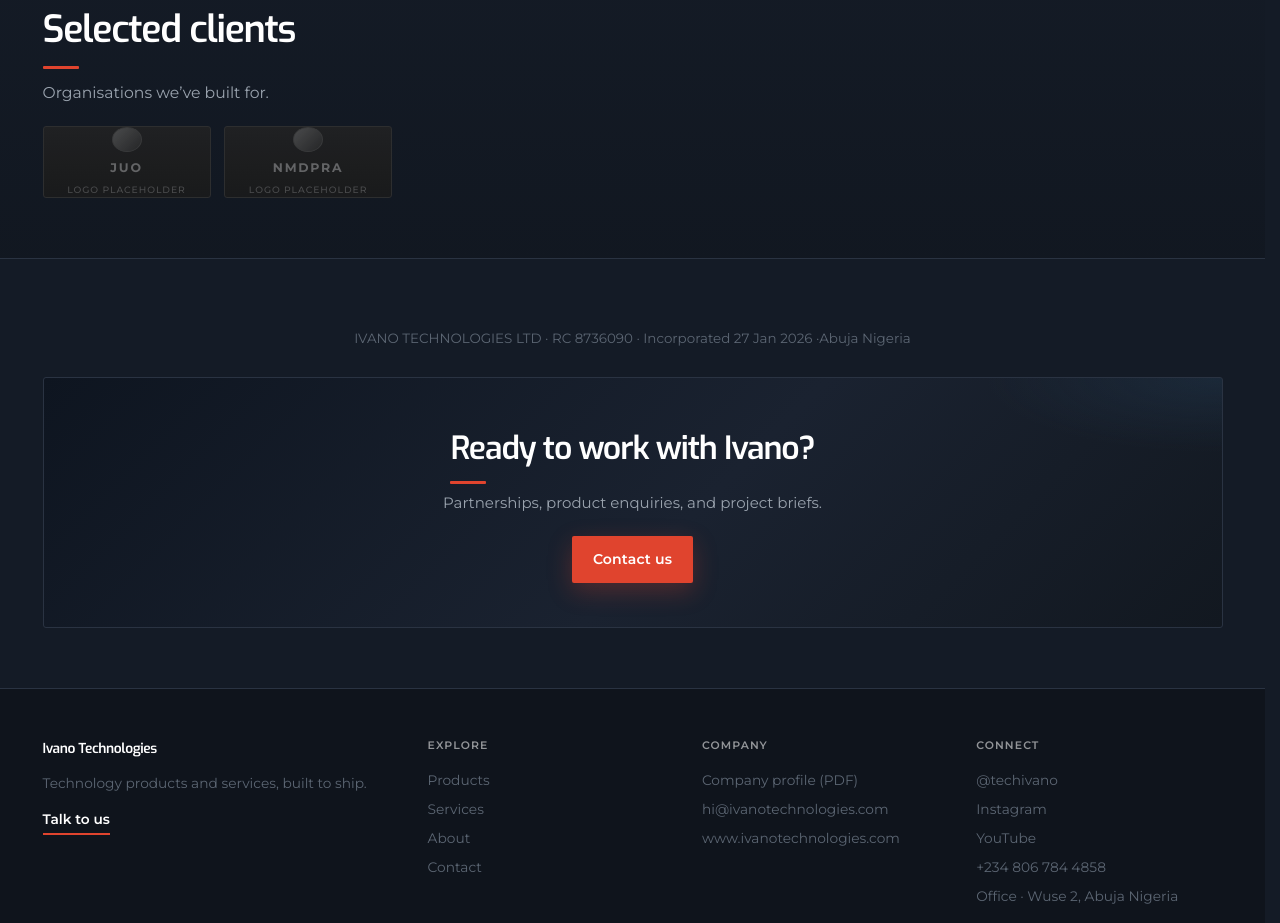
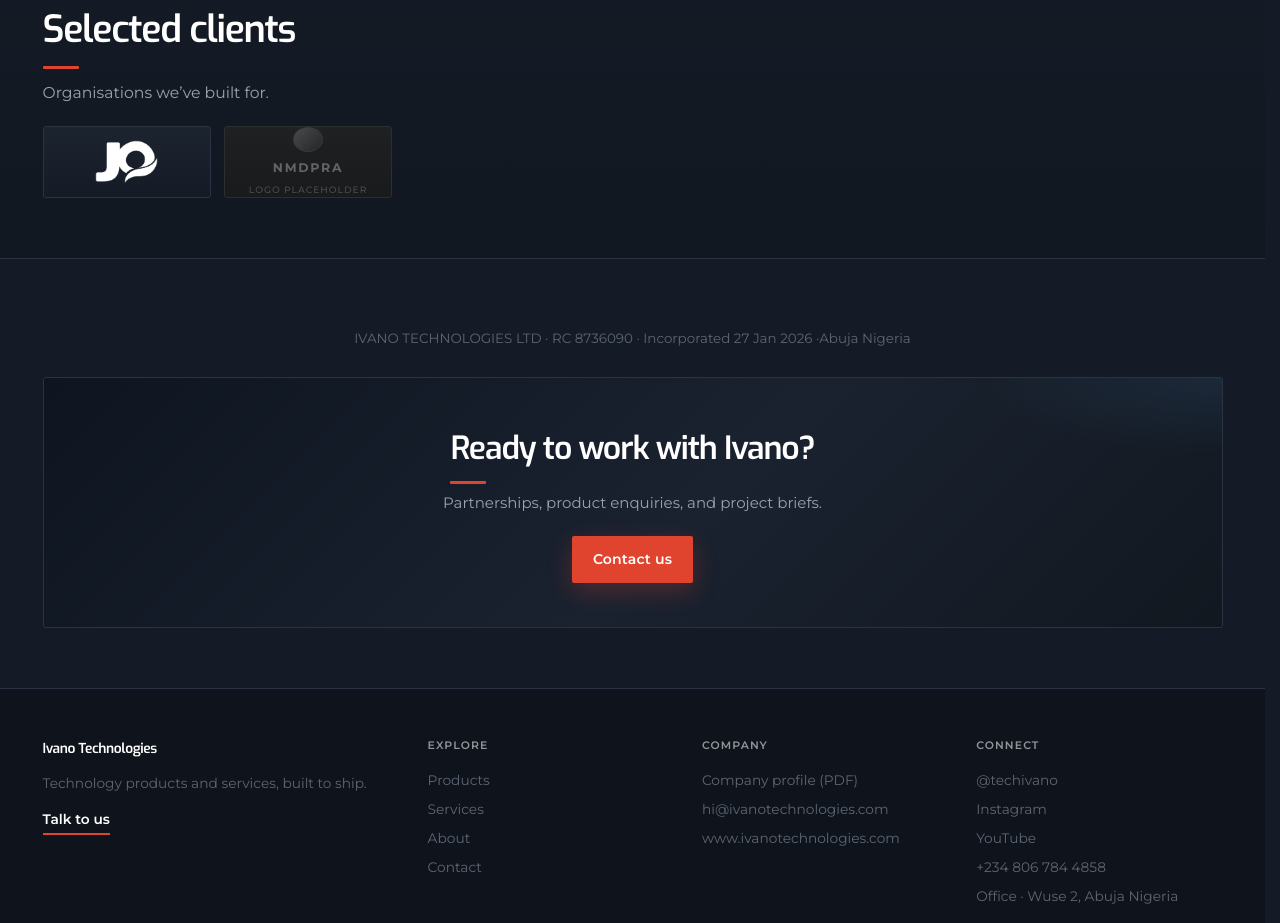
Before and after one commit to Ivano-Technologies/web-ivano, a Next.js app: page / in a window 1280 px wide. Shown: the part 2920-3843 px from the top of the page. Built offline with nearby package versions, Linux system fonts and the light colour scheme; no server answers.

Commit message:
Land JUO white mono mark on Selected clients
Replace the grey JUO placeholder with the Design SoT white JO silhouette on the navy clients strip. NMDPRA stays a grey placeholder. Set the nav IV1 mark alt to Ivano Technologies.

Co-authored-by: Kezie  <Kezi3@users.noreply.github.com>

```diff
--- a/app/globals.css
+++ b/app/globals.css
@@ -1066,6 +1066,19 @@ section { padding: 2.5rem 0; position: relative; }
   text-transform: uppercase;
   letter-spacing: 0.1em;
 }
+.client-tile--mark {
+  filter: none;
+  opacity: 1;
+}
+.client-tile--mark::before {
+  content: none;
+  display: none;
+}
+.client-tile--mark img {
+  width: auto;
+  height: 44px;
+  object-fit: contain;
+}
 
 .trust {
   text-align: center;
--- a/app/page.tsx
+++ b/app/page.tsx
@@ -1,3 +1,4 @@
+import Image from "next/image";
 import Link from "next/link";
 import { HeroChips } from "@/components/HeroChips";
 import { HeroGlobeArt } from "@/components/HeroGlobeArt";
@@ -144,12 +145,13 @@ export default function HomePage() {
             <p className="muted">Organisations we’ve built for.</p>
           </div>
           <div className="clients-row">
-            <div
-              className="client-tile"
-              aria-label="JUO Campaign logo placeholder"
-            >
-              JUO
-              <small>Logo placeholder</small>
+            <div className="client-tile client-tile--mark">
+              <Image
+                src="/clients/juo-mark-mono-white.png"
+                alt="John Upan Odey Campaign"
+                width={62}
+                height={44}
+              />
             </div>
             <div
               className="client-tile"
--- a/components/SiteHeader.tsx
+++ b/components/SiteHeader.tsx
@@ -84,7 +84,7 @@ export function SiteHeader() {
         >
           <Image
             src="/favicon.svg"
-            alt=""
+            alt={SITE.name}
             width={44}
             height={44}
             unoptimized
```
Also changed, not shown: public/clients/juo-mark-mono-white.png (added), 1 other file (tests, documents, lock files or other folders).
